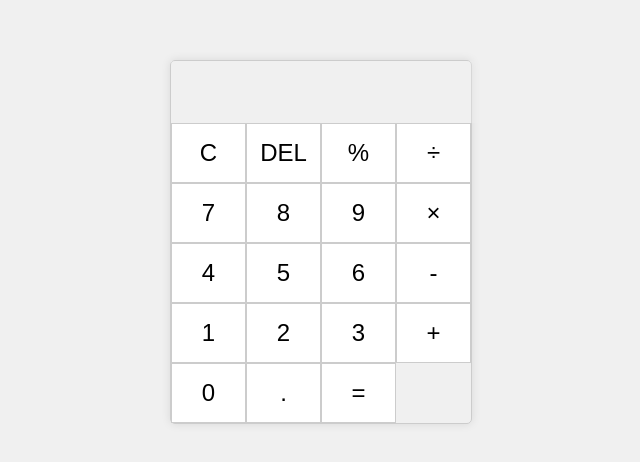
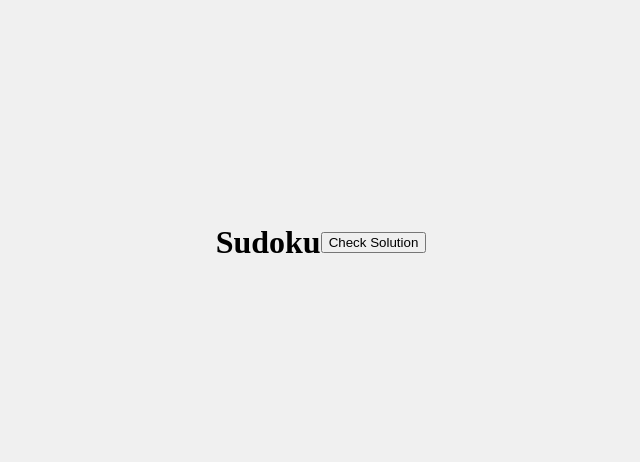
Before and after one commit to vrindan67-droid/geminiapp, a plain HTML site: page index.html in a window 1280 px wide. Shown: the part 166-628 px from the top of the page, without its empty margins (319-959 px from the left). Drawn offline with Linux system fonts and the light colour scheme.

Commit message:
Add index.html for Sudoku app

```diff
--- a/index.html
+++ b/index.html
@@ -3,36 +3,13 @@
 <head>
     <meta charset="UTF-8">
     <meta name="viewport" content="width=device-width, initial-scale=1.0">
-    <title>Calculator</title>
+    <title>Sudoku</title>
     <link rel="stylesheet" href="style.css">
 </head>
 <body>
-    <div class="calculator">
-        <div class="display">
-            <input type="text" id="result" disabled>
-        </div>
-        <div class="keys">
-            <button onclick="clearDisplay()">C</button>
-            <button onclick="deleteLast()">DEL</button>
-            <button onclick="appendOperator('%')">%</button>
-            <button onclick="appendOperator('/')">÷</button>
-            <button onclick="appendNumber('7')">7</button>
-            <button onclick="appendNumber('8')">8</button>
-            <button onclick="appendNumber('9')">9</button>
-            <button onclick="appendOperator('*')">×</button>
-            <button onclick="appendNumber('4')">4</button>
-            <button onclick="appendNumber('5')">5</button>
-            <button onclick="appendNumber('6')">6</button>
-            <button onclick="appendOperator('-')">-</button>
-            <button onclick="appendNumber('1')">1</button>
-            <button onclick="appendNumber('2')">2</button>
-            <button onclick="appendNumber('3')">3</button>
-            <button onclick="appendOperator('+')">+</button>
-            <button onclick="appendNumber('0')">0</button>
-            <button onclick="appendNumber('.')">.</button>
-            <button onclick="calculateResult()">=</button>
-        </div>
-    </div>
-    <script src="script.js"></script>
+    <h1>Sudoku</h1>
+    <div id="sudoku-board"></div>
+    <button id="check-btn">Check Solution</button>
+    <script src="app.js"></script>
 </body>
 </html>
```
